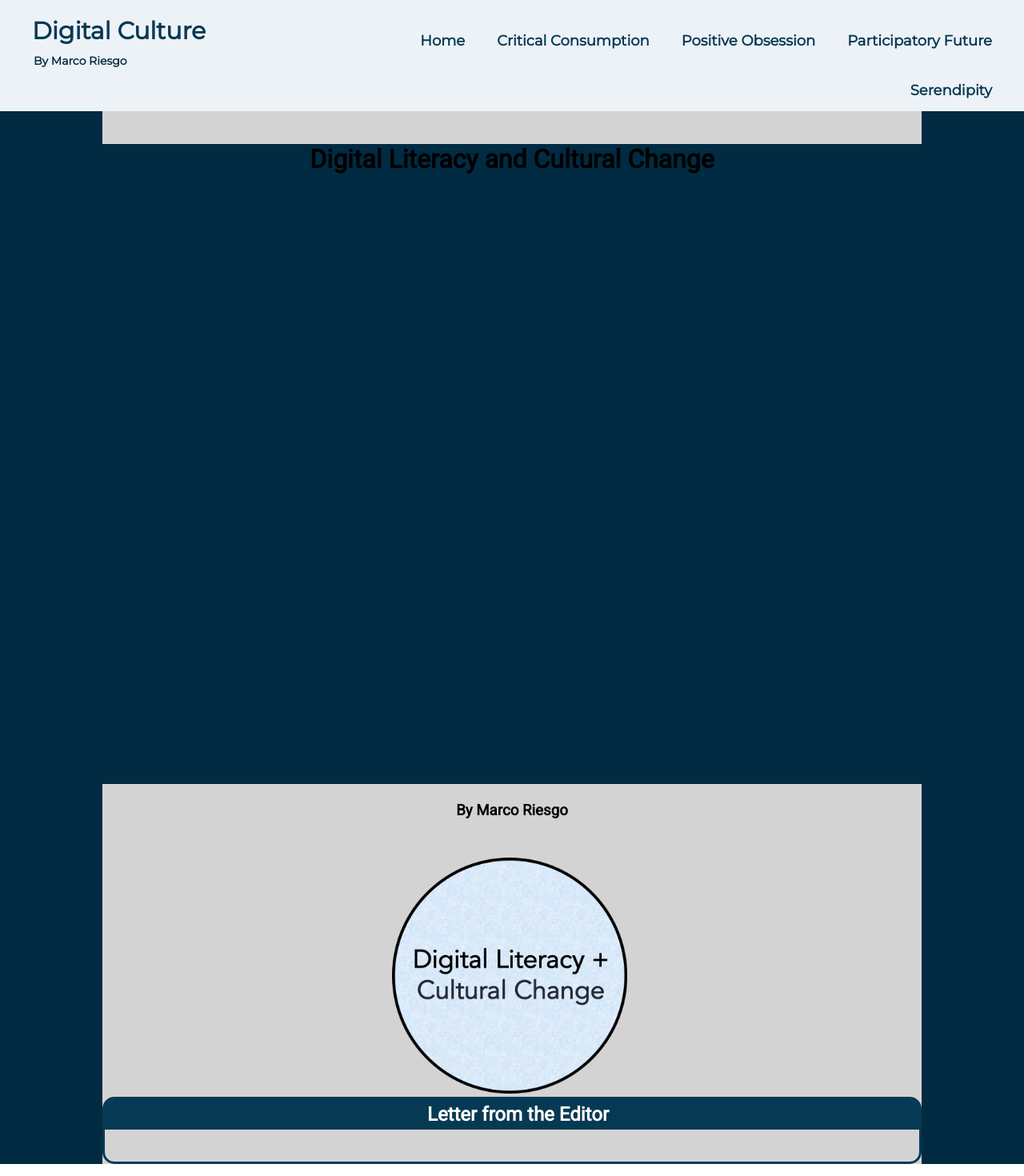
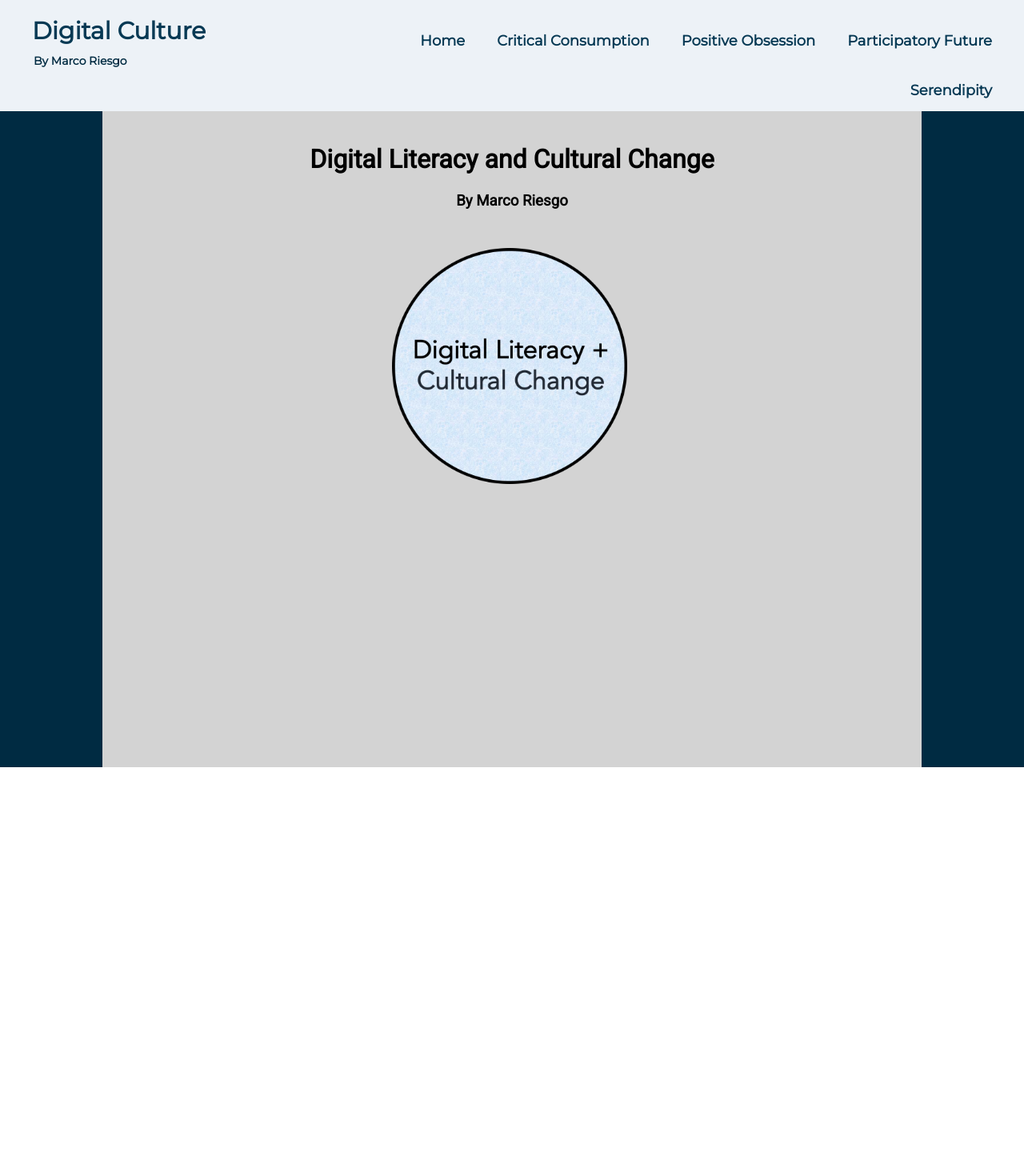
Before and after one commit to marcoriesgo/digital-culture, a React (Create React App) app: page / in a window 1280 px wide. Shown: the top 1470 px of the page at 80% size. After the commit the page ends 959 px from the top, so only its background shows below. Built offline with nearby package versions, Linux system fonts and the light colour scheme.

Commit message:
working hom

```diff
--- a/src/components/Home.js
+++ b/src/components/Home.js
@@ -7,15 +7,12 @@ class Home extends Component {
     return (
       <div className="home">
         <div className="home-content-container">
-          <h1 className="home">Digital Literacy and Cultural Change</h1>
+          <h1>Digital Literacy and Cultural Change</h1>
           <h3>By Marco Riesgo</h3>
           <div className="home-image-container">
               <img src={poster} alt="Digital Culture" className="project-screenshot"/>
           </div>
-          <div className="content-box-container">
-            <h2 className="project-content-header">Letter from the Editor</h2>
 
-          </div>
         </div>
       </div>
     );
```
